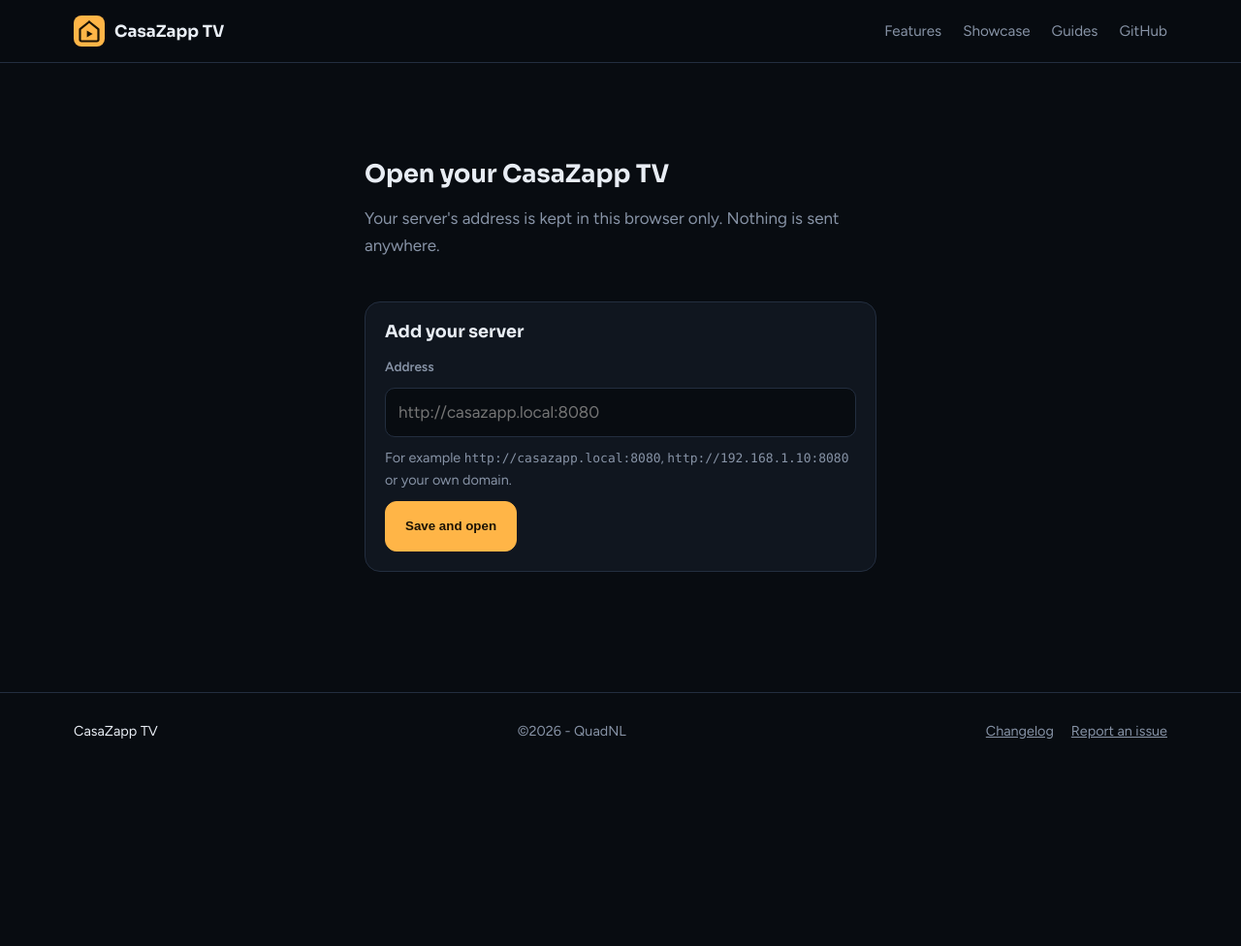
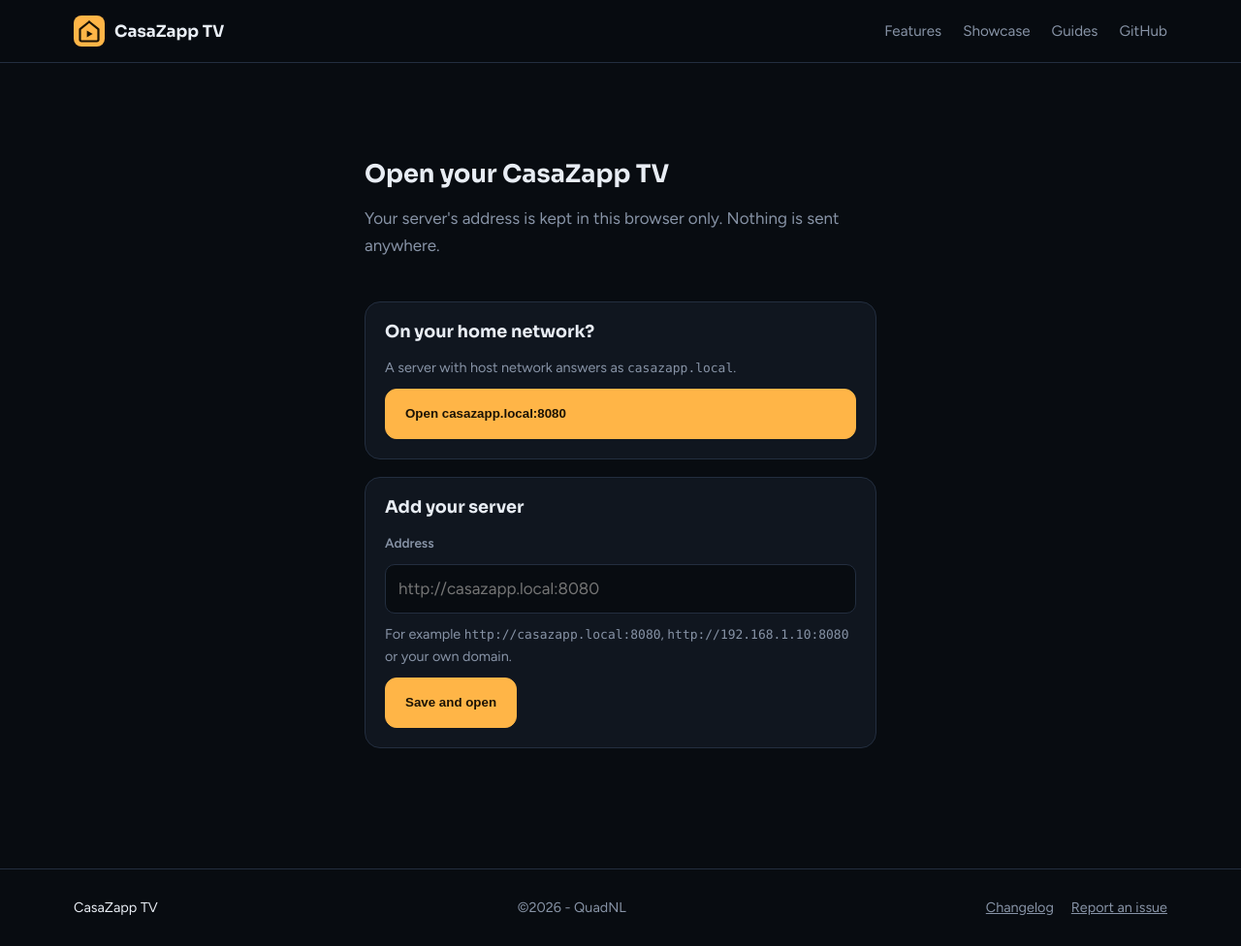
Before and after one commit to QuadNL/CasaZapp-TV-release, a Jekyll site: the page built from start/index.html, in a window 1280 px wide and 976 px high. Shown: the whole window at 97% size. Built offline with Jekyll 4.4.1, drawn with Linux system fonts in a browser that asks for light colours.

Commit message:
Start page: casazapp.local:8080 as one click; named connect.casazapp.tv
Co-Authored-By: Claude Opus 5.5 <noreply@anthropic.com>

```diff
--- a/start/index.html
+++ b/start/index.html
@@ -3,7 +3,7 @@ layout: default
 title: Open your server
 permalink: /start/
 ---
-<!-- app.casazapp.tv lands here: it remembers your CasaZapp TV server(s) in this browser only. -->
+<!-- connect.casazapp.tv lands here: it remembers your CasaZapp TV server(s) in this browser only. -->
 <section class="section">
   <div class="wrap start">
     <h1>Open your CasaZapp TV</h1>
@@ -12,6 +12,14 @@ permalink: /start/
     <div id="opening" class="start-card" hidden>
       <p>Opening <b id="opening-url"></b>…</p>
       <button type="button" class="btn" id="cancel">Cancel</button>
+    </div>
+
+    <!-- A browser page can't look for the server itself (an https page may not reach http), so
+         the name the server announces on the home network is offered as one click. -->
+    <div id="suggest" class="start-card" hidden>
+      <h3>On your home network?</h3>
+      <p class="start-hint">A server with host network answers as <code>casazapp.local</code>.</p>
+      <button type="button" class="btn btn-primary" id="try-local">Open casazapp.local:8080</button>
     </div>
 
     <div id="servers" class="start-card" hidden>
@@ -83,8 +91,10 @@ permalink: /start/
     var el = function (id) { return document.getElementById(id); };
     var timer;
 
+    var LOCAL = 'http://casazapp.local:8080';
     var render = function () {
       list = load();
+      el('suggest').hidden = list.indexOf(LOCAL) !== -1;
       el('servers').hidden = list.length === 0;
       el('add-title').textContent = list.length ? 'Add another server' : 'Add your server';
       el('auto').checked = autoOn();
@@ -113,6 +123,7 @@ permalink: /start/
     };
 
     el('auto').onchange = function (e) { setAuto(e.target.checked); };
+    el('try-local').onclick = function () { open(LOCAL); };
     el('add').onsubmit = function (e) {
       e.preventDefault();
       var url = normalise(el('url').value);
```
